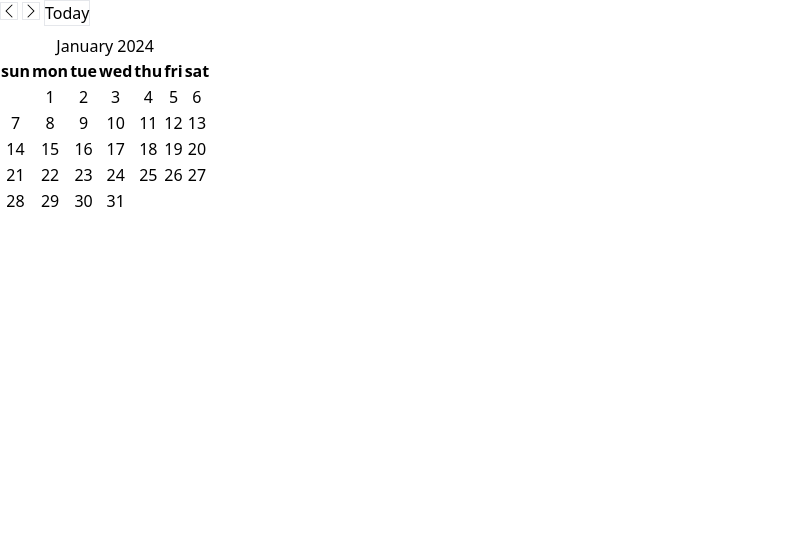
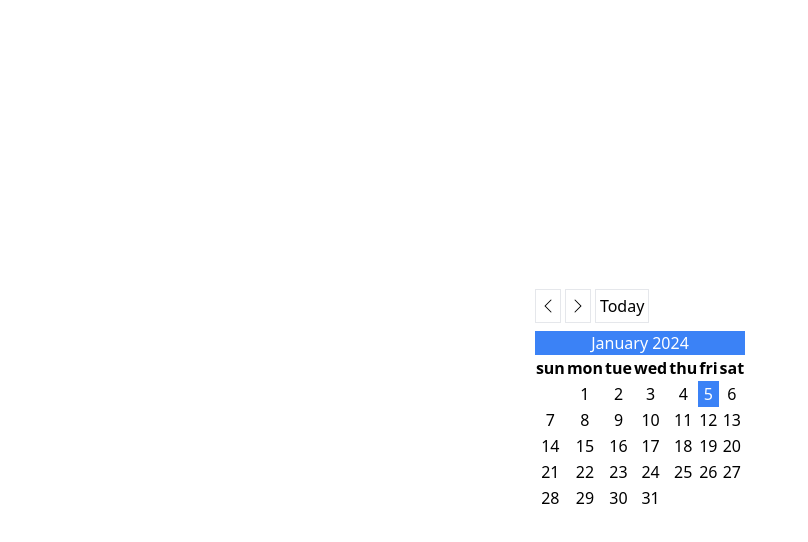
Before and after one commit to kenedyolisi/calendar-pwa, a React (Vite) app: page / in a window 1280 px wide. Shown: the top 542 px of the page, without its empty margins (0-808 px from the left). Built offline with nearby package versions, Linux system fonts and the light colour scheme.

Commit message:
style(scss): update app styles

```diff
--- a/index.html
+++ b/index.html
@@ -12,6 +12,6 @@
   </head>
 
   <body>
-    <main id="root"></main>
+    <main class="h-screen flex flex-col place-items-center" id="root"></main>
   </body>
 </html>
--- a/src/app.scss
+++ b/src/app.scss
@@ -557,18 +557,50 @@ video {
   margin-inline-end: 0.25rem;
 }
 
+.flex {
+  display: flex;
+}
+
 .table {
   display: table;
 }
 
-.caption-top {
-  caption-side: top;
+.h-screen {
+  height: 100vh;
+}
+
+.flex-col {
+  flex-direction: column;
+}
+
+.place-items-center {
+  place-items: center;
 }
 
 .border {
   border-width: 1px;
 }
 
+.bg-blue-500 {
+  --tw-bg-opacity: 1;
+  background-color: rgb(59 130 246 / var(--tw-bg-opacity));
+}
+
+.p-1 {
+  padding: 0.25rem;
+}
+
 .text-center {
   text-align: center;
 }
+
+.text-white {
+  --tw-text-opacity: 1;
+  color: rgb(255 255 255 / var(--tw-text-opacity));
+}
+
+.active\:scale-90:active {
+  --tw-scale-x: .9;
+  --tw-scale-y: .9;
+  transform: translate(var(--tw-translate-x), var(--tw-translate-y)) rotate(var(--tw-rotate)) skewX(var(--tw-skew-x)) skewY(var(--tw-skew-y)) scaleX(var(--tw-scale-x)) scaleY(var(--tw-scale-y));
+}
--- a/src/components/calendar.tsx
+++ b/src/components/calendar.tsx
@@ -37,7 +37,9 @@ export const Calendar = () => {
 
             return (
               <td
-                className={`${date && isToday(date) ? "text-bg-primary" : ""}`}
+                className={`${
+                  date && isToday(date) ? "bg-blue-500 text-white " : ""
+                }`}
                 key={index}
               >
                 {date ? format(date, "d") : ""}
@@ -63,9 +65,9 @@ export const Calendar = () => {
 
   return (
     <div className="my-auto">
-      <div className="d-flex mb-2">
+      <div className="flex mb-2">
         <button
-          className="btn border me-1 bg-body-secondary-hover"
+          className="border me-1 p-1 active:scale-90"
           type="button"
           title="Go to previous month"
           onClick={handlePrevClick}
@@ -84,7 +86,7 @@ export const Calendar = () => {
           </svg>
         </button>
         <button
-          className="btn border me-1 bg-body-secondary-hover"
+          className="border me-1 p-1 active:scale-90"
           type="button"
           title="Go to next month"
           onClick={handleNextClick}
@@ -102,19 +104,19 @@ export const Calendar = () => {
             />
           </svg>
         </button>
-        <button className="btn border" type="button" onClick={handleTodayClick}>
+        <button className="border p-1" type="button" onClick={handleTodayClick}>
           Today
         </button>
       </div>
-      <table className="table table-borderless table-responsive caption-top text-center">
-        <caption className="text-capitalize text-center text-bg-primary">
+      <table className="text-center">
+        <caption className="bg-blue-500 text-white">
           {format(date, "MMMM yyyy")}
         </caption>
 
         <thead>
           <tr>
             {daysOfTheWeek.map((day) => (
-              <th className="text-capitalize" key={day}>
+              <th className="" key={day}>
                 {day}
               </th>
             ))}
```
